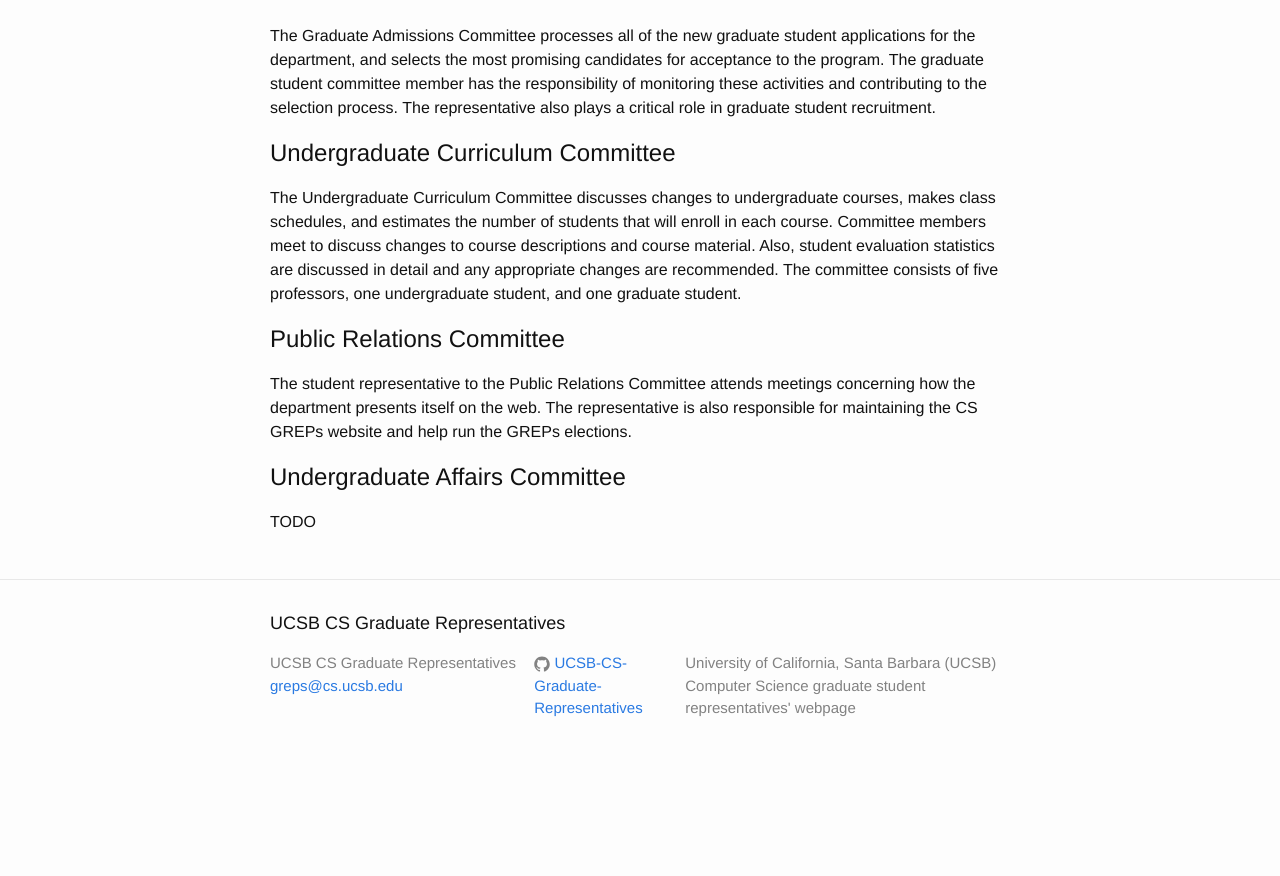
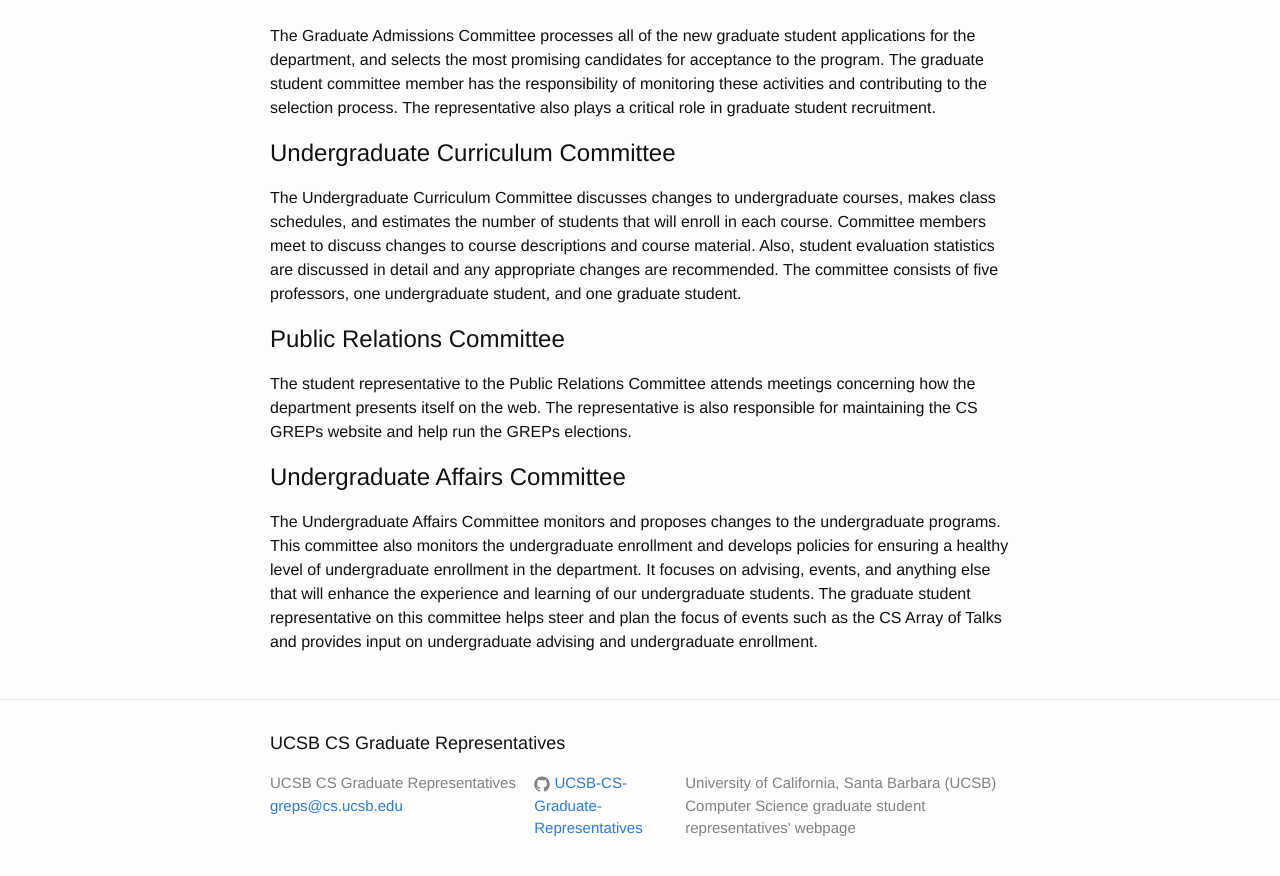
Before and after one commit to UCSB-CS-Graduate-Representatives/UCSB-CS-Graduate-Representatives.github.io, a Jekyll site: the page built from positions/index.md, in a window 1280 px wide and 900 px high, scrolled down 1297 px. Shown: the top 876 px of the window. Built offline with Jekyll 4.4.1, drawn with Linux system fonts in a browser that asks for light colours; before the commit the page ends 2077 px from its top, so only the background shows below that.

Commit message:
Adding description for the Undergraduate Affairs Committee (by Veronika).

```diff
--- a/positions/index.md
+++ b/positions/index.md
@@ -44,4 +44,4 @@
 
 <h2 id="undergrad_affairs_committee">Undergraduate Affairs Committee</h2>
 
-TODO
+The Undergraduate Affairs Committee monitors and proposes changes to the undergraduate programs. This committee also monitors the undergraduate enrollment and develops policies for ensuring a healthy level of undergraduate enrollment in the department. It focuses on advising, events, and anything else that will enhance the experience and learning of our undergraduate students. The graduate student representative on this committee helps steer and plan the focus of events such as the CS Array of Talks and provides input on undergraduate advising and undergraduate enrollment.
```
